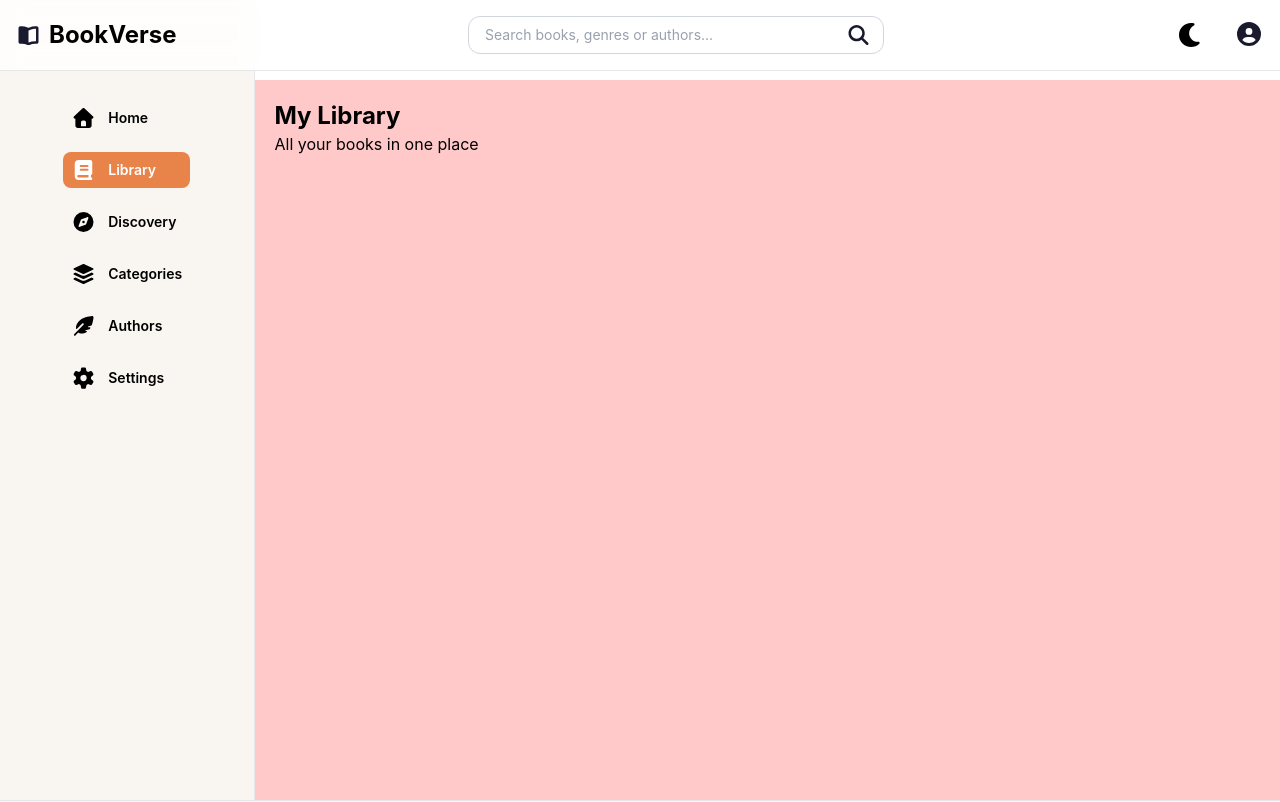
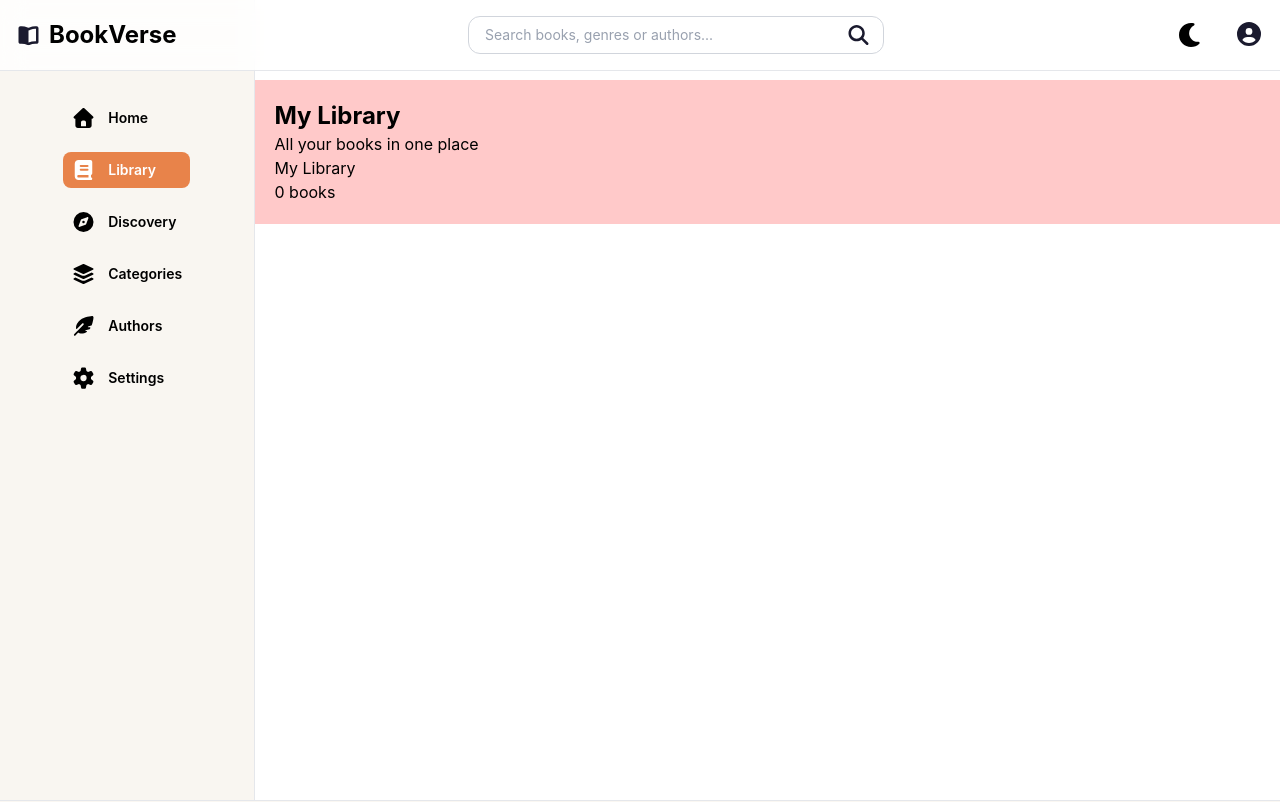
Before and after one commit to DanielApple05/Book-verse, a React (Vite) app in the folder book-verse-frontend/: page /library in a window 1280 px wide. Shown: the top 802 px of the page. Built offline with nearby package versions, Linux system fonts and the light colour scheme; no server answers.

Commit message:
feat: implement custom hook for library management with addBook functionality

```diff
--- a/book-verse-frontend/src/assets/components/library-component/libraryCard.jsx
+++ b/book-verse-frontend/src/assets/components/library-component/libraryCard.jsx
@@ -1,11 +1,18 @@
 import React from 'react';
+import useLibrary from '../../../hooks/useLibrary';
+
+
 
 const LibraryCard = () => {
+ const { library } = useLibrary();
+  console.log(library); // check what's in localStorage
+
   return (
     <div>
-      hello
+      <h1>My Library</h1>
+      <p>{library.length} books</p>
     </div>
   );
-}
+};
 
 export default LibraryCard;
--- a/book-verse-frontend/src/assets/pages/bookDetail.jsx
+++ b/book-verse-frontend/src/assets/pages/bookDetail.jsx
@@ -4,12 +4,16 @@ import { fetchBookById } from '../../apiBooks';
 import Header from '../components/header-component/header';
 import SideNavBar from '../components/navigations/sideNavBar';
 import { Calendar, UserPen, NotebookText, Star } from 'lucide-react';
+import useLibrary from '../../hooks/useLibrary';
 
 const BookDetail = () => {
   const { id } = useParams();
   const navigate = useNavigate();
   const [book, setBook] = useState(null);
+  const { addBook } = useLibrary();
   const [loading, setLoading] = useState(true);
+  const [added, setAdded] = useState(false);
+
 
   useEffect(() => {
     const getBook = async () => {
@@ -107,6 +111,21 @@ const BookDetail = () => {
                     : 'No description available.'}
                 </p>
               </div>
+              <div className='flex flex-col gap-2 w-48'>
+                <button onClick={() => { addBook(book, 'currently_reading'); setAdded(true); }}
+                  className='bg-[#1B1F3B] text-white text-sm py-2 rounded-lg'>
+                  Currently Reading
+                </button>
+                <button onClick={() => { addBook(book, 'want_to_read'); setAdded(true); }}
+                  className='border border-[#1B1F3B] text-[#1B1F3B] text-sm py-2 rounded-lg'>
+                  Want to Read
+                </button>
+                <button onClick={() => { addBook(book, 'completed'); setAdded(true); }}
+                  className='border border-gray-300 text-gray-600 text-sm py-2 rounded-lg'>
+                  Mark as Completed
+                </button>
+                {added && <p className='text-green-500 text-xs text-center'>Added to your library!</p>}
+              </div>
               <button
                 onClick={() => navigate(`/read/${id}`)}
                 className='bg-[#E8834A] text-white text-sm py-2 px-6 rounded-lg hover:bg-opacity-90 w-48'
--- a/book-verse-frontend/src/assets/pages/library.jsx
+++ b/book-verse-frontend/src/assets/pages/library.jsx
@@ -3,7 +3,7 @@ import SideNavBar from '../components/navigations/sideNavBar';
 import Header from '../components/header-component/header';
 import Footer from '../components/footer';
 import MobileNavBar from '../components/navigations/mobileNavBar';
-// import LibraryCard from '../components/library-component/libraryCard'
+import LibraryCard from '../components/library-component/libraryCard'
 
 const Library = () => {
   return (
@@ -11,10 +11,10 @@ const Library = () => {
       <Header />
       <div className='flex w-full'>
         <SideNavBar />
-        <div className='bg-red-200 mt-20 p-5 w-full '>
+        <div className='bg-red-200 mt-20 p-5 w-full h-full '>
           <p className='text-2xl font-bold'>My Library</p>
           <p>All your books in one place</p>
-           {/* <LibraryCard /> */}
+           <LibraryCard />
         </div>
       </div>
       <Footer/>
--- /dev/null
+++ b/book-verse-frontend/src/hooks/useLibrary.jsx
@@ -0,0 +1,44 @@
+import { useState, useEffect } from 'react';
+
+const useLibrary = () => {
+  const [library, setLibrary] = useState([]);
+
+  useEffect(() => {
+    const saved = JSON.parse(localStorage.getItem('library') || '[]');
+    setLibrary(saved);
+  }, []);
+
+  const addBook = (book, status) => {
+    const exists = library.find(b => b.id === book.id);
+    let updated;
+
+    if (exists) {
+      // update status if already in library
+      updated = library.map(b => b.id === book.id ? { ...b, status } : b);
+    } else {
+      // add new book
+      updated = [...library, {
+        id: book.id,
+        title: book.volumeInfo.title,
+        author: book.volumeInfo.authors?.[0],
+        thumbnail: book.volumeInfo.imageLinks?.thumbnail,
+        totalPages: book.volumeInfo.pageCount,
+        currentPage: 0,
+        progress: 0,
+        status,
+        dateAdded: new Date().toISOString(),
+        lastRead: null,
+      }];
+    }
+
+    localStorage.setItem('library', JSON.stringify(updated));
+    setLibrary(updated);
+  };
+
+  return {
+    library,
+    addBook,
+  };
+};
+
+export default useLibrary;
```
